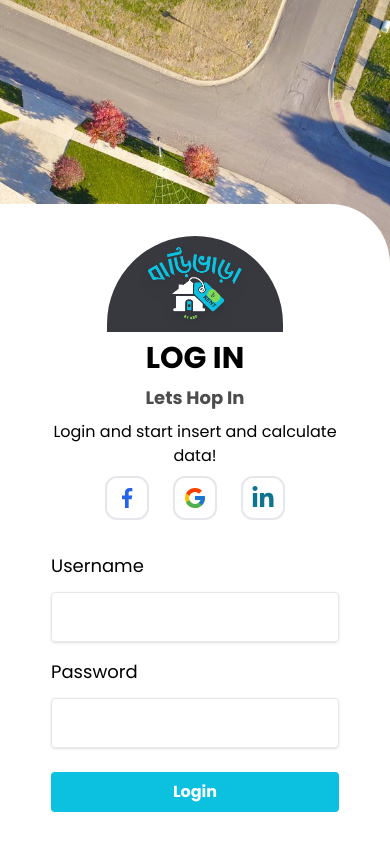
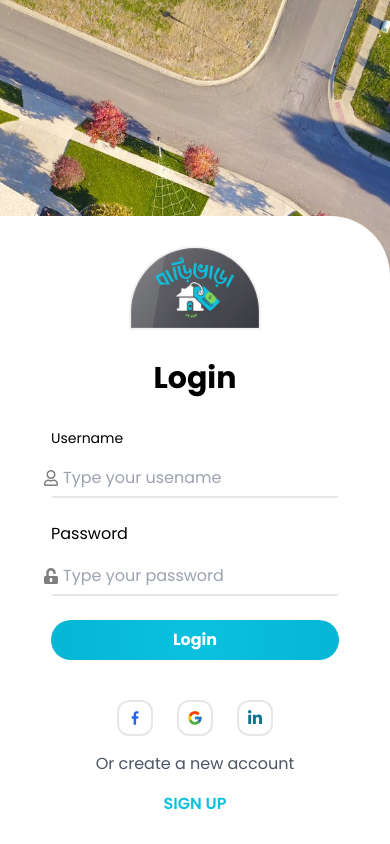
Before and after one commit to abdnimit1203/BariVara-Client, a React (Vite) app: page /login in a window 390 px wide. Built offline with nearby package versions, Linux system fonts and the light colour scheme; no server answers.

Commit message:
login page updated + logo added

```diff
--- a/index.html
+++ b/index.html
@@ -2,7 +2,7 @@
 <html lang="en">
   <head>
     <meta charset="UTF-8" />
-    <link rel="shortcut icon" href="logo.png" type="image/x-icon">
+    <link rel="shortcut icon" href="logoDark.png" type="image/x-icon">
     <meta name="viewport" content="width=device-width, initial-scale=1.0" />
     <title>BARI VARA || ABD NIMIT</title>
     <!-- Open Graph meta tags for social media sharing -->
--- a/src/components/Navbar/Navbar.jsx
+++ b/src/components/Navbar/Navbar.jsx
@@ -3,6 +3,8 @@ import { FcDisplay } from "react-icons/fc";
 import { FaHouseChimneyUser, FaMoneyBill } from "react-icons/fa6";
 import UserProfile from "../../utils/UserProfile";
 import { FcCalculator } from "react-icons/fc";
+import { RxDashboard } from "react-icons/rx";
+
 import UniversalModal from "../Modals/UniversalModal";
 import { useState } from "react";
 import Calculator from "../../utils/Calculator";
@@ -23,6 +25,18 @@ const Navbar = () => {
 
   const navlinks = (
     <>
+      <NavLink
+        to="/dashboard"
+        className={({ isActive, isPending }) =>
+          isPending
+            ? "pending"
+            : isActive
+            ? " active bg-primary px-3 py-2  text-neutral rounded-xl"
+            : "hover:bg-primary px-3 py-2 hover:text-neutral transition duration-200 rounded-xl"
+        }
+      >
+        <RxDashboard  className="md:hidden inline text-xl mr-3" /> Dashboard
+      </NavLink>
       <NavLink
         to="/"
         className={({ isActive, isPending }) =>
--- /dev/null
+++ b/src/pages/Dashboard.jsx
@@ -0,0 +1,11 @@
+
+const Dashboard = () => {
+    console.log("-----------You are in Dashboard")
+    return (
+        <div>
+           <h1>Dashboard</h1>
+        </div>
+    );
+};
+
+export default Dashboard;
--- a/src/pages/Login.jsx
+++ b/src/pages/Login.jsx
@@ -1,5 +1,5 @@
 import { useEffect, useState } from "react";
-
+import { FaRegUser, FaUnlockAlt } from "react-icons/fa";
 import { Link, Navigate, useNavigate } from "react-router-dom";
 import { loginUser } from "../API/api";
 import toast from "react-hot-toast";
@@ -49,41 +49,26 @@ const Login = () => {
         />
       </div>
       <div
-        className={` flex flex-col gap-2  text-black bg-white shadow-xl items-center justify-center pt-8 w-full mx-auto sm:w-fit xs:rounded-r-xl rounded-se-[60px] absolute bottom-0 -left-16 sm:static transition-all transform sm:flex-1 ${
-          isLoaded ? "translate-x-16 sm:translate-x-0" : ""
+        className={` flex flex-col gap-2  text-black bg-white shadow-xl items-center justify-center pt-8 w-full mx-auto sm:w-fit xs:rounded-r-xl rounded-se-[60px] absolute bottom-0 -left-36 sm:static transition-all transform sm:flex-1 ${
+          isLoaded ? "translate-x-36 sm:translate-x-0" : ""
         } duration-[1000ms] ease-in-out`}
       >
         {/* Form Headings */}
-        <div className=" bg-neutral px-10 rounded-t-full ">
+        <div className="glass bg-neutral px-6 sm:px-10 rounded-t-full ">
           <Link to={"/"}>
             <img
               src="/logo.png"
               alt="logo"
-              className="w-24 drop-shadow-lg animate-wave"
+              className="w-20 sm:w-24 drop-shadow-lg animate-wave"
             />
           </Link>
         </div>
-        <h2 className="text-3xl font-bold">LOG IN</h2>
-        <h2 className="text-lg font-bold opacity-70">Lets Hop In </h2>
-        <p className="w-[80%] mx-auto text-center">
-          Login and start insert and calculate data!
-        </p>
-        <section className="flex gap-6 flex-center ">
-          <span className="p-2  border-2 rounded-xl text-2xl text-blue-600  ">
-            <GrFacebookOption />
-          </span>
-          <span className="p-2  border-2 rounded-xl text-2xl  ">
-            <FcGoogle />
-          </span>
-          <span className="p-2  border-2 rounded-xl text-2xl text-cyan-700  ">
-            <FaLinkedinIn />
-          </span>
-        </section>
+        <h2 className="text-3xl font-bold mt-6">Login</h2>
 
         {/* FORM STARTS */}
         <form
           onSubmit={handleSubmit}
-          className="   rounded px-8 pt-6 pb-8 w-[22rem] md:w-96 "
+          className="   rounded px-8 pt-6 pb-8 w-[22rem] md:w-96 space-y-6"
         >
           {error && (
             <p className="text-red-500 flex gap-5 pb-4 ">
@@ -91,14 +76,20 @@ const Login = () => {
               {error}
             </p>
           )}
-          <div className="mb-4">
-            <label htmlFor="userName" className="block  mb-2 text-lg">
+          <div className="mb-4 relative">
+            <label
+              htmlFor="userName"
+              className="block  mb-2 text-sm sm:text-lg"
+            >
               Username
             </label>
+            <FaRegUser className="opacity-50 absolute bottom-3 -left-2 sm:bottom-5" />
+
             <input
               type="text"
-              className="w-full p-3 mt-1  rounded shadow appearance-none px-3 bg-transparent border focus:outline-primary"
+              className="w-full p-1.5 sm:p-3 mt-1  rounded border-b-2 appearance-none px-3 bg-transparent   focus:border-b-primary focus:outline-none"
               id="userName"
+              placeholder="Type your usename"
               value={formData.userName}
               onChange={(e) =>
                 setFormData({ ...formData, userName: e.target.value })
@@ -106,14 +97,20 @@ const Login = () => {
               required
             />
           </div>
-          <div className="mb-6">
-            <label htmlFor="password" className="block  mb-2 text-lg">
+          <div className="mb-6 relative">
+            <label
+              htmlFor="password"
+              className="block  mb-2 text-base sm:text-lg"
+            >
               Password
             </label>
+            <FaUnlockAlt className="opacity-50 absolute bottom-3 -left-2 sm:bottom-5" />
+
             <input
               type="password"
               id="password"
-              className="w-full p-3 mt-1 border rounded bg-transparent  shadow appearance-none px-3  focus:outline-primary"
+              className="w-full p-1.5 sm:p-3 mt-1  rounded border-b-2 appearance-none px-3 bg-transparent   focus:border-b-primary focus:outline-none"
+              placeholder="Type your password"
               value={formData.password}
               onChange={(e) =>
                 setFormData({ ...formData, password: e.target.value })
@@ -121,10 +118,30 @@ const Login = () => {
               required
             />
           </div>
-          <button className="bg-primary hover:bg-cyan-500 text-white  font-bold py-2 px-4 rounded w-full">
+          <button className="bg-gradient-to-r from-cyan-500 via-primary to-cyan-500 hover:from-cyan-400 hover:to-cyan-400 text-white transition-all duration-500  font-bold py-2  px-4 rounded-full w-full ">
             Login
           </button>
         </form>
+        <section className="flex  gap-6 flex-center ">
+          <span className="p-2  border-2 rounded-xl text-base sm:text-2xl text-blue-600  ">
+            <GrFacebookOption />
+          </span>
+          <span className="p-2  border-2 rounded-xl text-base sm:text-2xl  ">
+            <FcGoogle />
+          </span>
+          <span className="p-2  border-2 rounded-xl text-base sm:text-2xl text-cyan-700  ">
+            <FaLinkedinIn />
+          </span>
+        </section>
+        <p className="text-center leading-10 pb-5 sm:pb-2 text-gray-600">
+          Or create a new account <br />
+          <Link
+            to={"/login"}
+            className="font-semibold text-primary uppercase hover:text-lg transition-all duration-500"
+          >
+            Sign Up
+          </Link>
+        </p>
       </div>
     </div>
   );
--- a/src/pages/TestData.jsx
+++ /dev/null
@@ -1,42 +0,0 @@
-/* eslint-disable react/jsx-key */
-import { useEffect, useState } from "react";
-import { fetchCategories } from "../API/api";
-import useMonthlyMeterData from "../hooks/useMonthlyMeterData";
-import useCategory from "../hooks/useCategory";
-
-const TestData = () => {
-  const [roomData, setRoomData] = useState([]);
-  const [category, isLoading] = useCategory();
-  console.log(category);
-  const [error, setError] = useState("");
-
-  useEffect(() => {
-    const getData = async () => {
-      try {
-        const { data } = await fetchCategories();
-        setRoomData(data);
-      } catch (err) {
-        setError(err.response?.data?.message || "Failed to fetch data");
-      }
-    };
-    getData();
-  }, []);
-  console.log(roomData);
-
-  return (
-    <div className="p-8">
-      <h1 className="text-2xl mb-4">Room Data</h1>
-      {error && <p className="text-red-500">{error}</p>}
-      <ul className="list-disc pl-5">
-        {roomData.map((room, index) => (
-          <div key={index}>
-            <li>{room.name}</li>
-            <li>{room.totalRoom}</li>
-          </div>
-        ))}
-      </ul>
-    </div>
-  );
-};
-
-export default TestData;
```
Also changed, not shown: src/routes/Routes.jsx (+27 -20 lines), public/logoDark.png (added).
